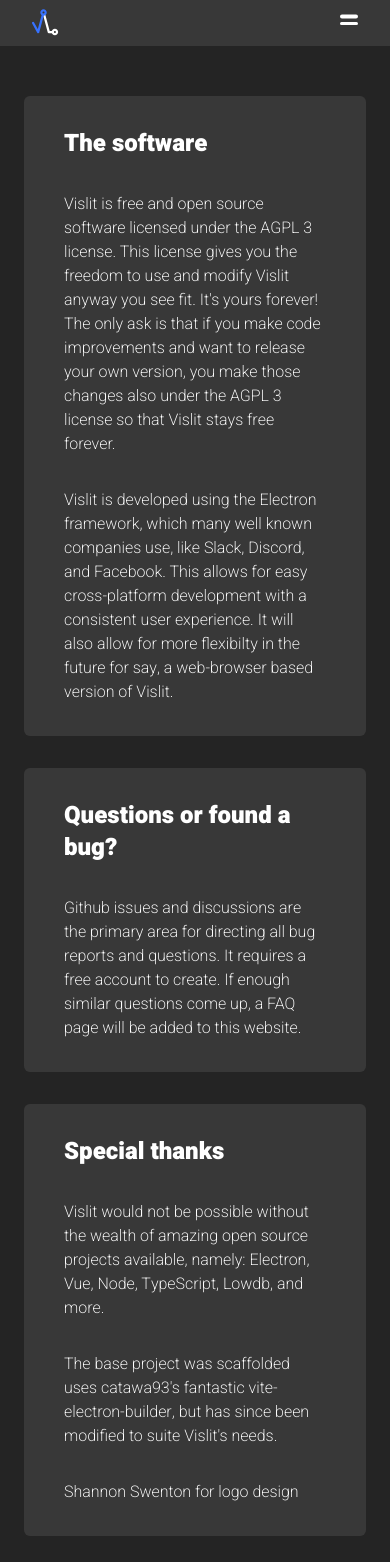
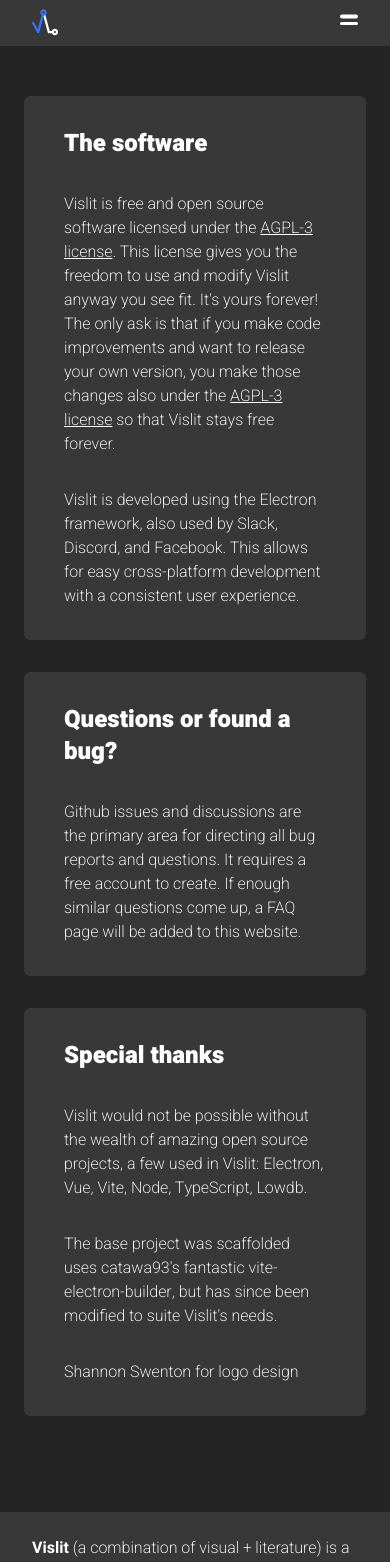
Before and after one commit to ste163/vislit-website-next, a Next.js app: page /about in a window 390 px wide. Shown: the top 1562 px of the page. Built offline with nearby package versions, Linux system fonts and the light colour scheme.

Commit message:
content and responsive fixes

```diff
--- a/components/IconCheckmark.tsx
+++ b/components/IconCheckmark.tsx
@@ -1,7 +1,12 @@
 import React from "react";
 
 const IconCheckmark = () => (
-  <svg width="24.1" height="19.7" viewBox="0 0 6.3765 5.2123">
+  <svg
+    aria-hidden="true"
+    width="24.1"
+    height="19.7"
+    viewBox="0 0 6.3765 5.2123"
+  >
     <path
       fill="white"
       d="m5.7435 0.012548c-0.14091 8e-3 -0.28033 0.06517-0.38847 0.17298l-3.5903 3.5903-0.74573-0.74566c-0.23056-0.23054-0.60227-0.23054-0.83285 0-0.23062 0.23058-0.23062 0.60225 0 0.83285l1.1404 1.1404c7e-3 0.0073 0.0147 0.01432 0.0219 0.02172 8e-3 0.0074 0.0147 0.01177 0.0219 0.01932 0.0822 0.07457 0.17947 0.12206 0.28137 0.1419 0 1.75e-4 0-2.51e-4 8e-3 0 0.0171 0 0.0334 0.0074 0.0513 0.0074 0.0374 0.0081 0.0761 0.0081 0.11324 0 0.0195 0 0.0374-0.0074 0.0559-0.0074 0.10185-0.01939 0.19916-0.06763 0.28127-0.1419 8e-3 -0.0081 0.0147-0.01184 0.0216-0.01932l4.0073-4.0061c0.23065-0.23059 0.23065-0.60228 0-0.83287-0.12225-0.12243-0.28466-0.1807-0.4444-0.17294z"
--- a/pages/about/index.tsx
+++ b/pages/about/index.tsx
@@ -8,21 +8,32 @@
     </Head>
 
     <div className="flex flex-col items-center">
+      <div className="max-w-2xl">
         <Card header="The software">
           <p className="mb-8">
-          Vislit is free and open source software licensed under the AGPL 3
-          license. This license gives you the freedom to use and modify Vislit
-          anyway you see fit. It's yours forever! The only ask is that if you
-          make code improvements and want to release your own version, you make
-          those changes also under the AGPL 3 license so that Vislit stays free
-          forever.
+            Vislit is free and open source software licensed under the{" "}
+            <a
+              className="underline"
+              href="https://www.gnu.org/licenses/agpl-3.0.en.html"
+            >
+              AGPL-3 license
+            </a>
+            . This license gives you the freedom to use and modify Vislit anyway
+            you see fit. It's yours forever! The only ask is that if you make
+            code improvements and want to release your own version, you make
+            those changes also under the{" "}
+            <a
+              className="underline"
+              href="https://www.gnu.org/licenses/agpl-3.0.en.html"
+            >
+              AGPL-3 license
+            </a>{" "}
+            so that Vislit stays free forever.
           </p>
           <p>
-          Vislit is developed using the Electron framework, which many well
-          known companies use, like Slack, Discord, and Facebook. This allows
-          for easy cross-platform development with a consistent user experience.
-          It will also allow for more flexibilty in the future for say, a
-          web-browser based version of Vislit.
+            Vislit is developed using the Electron framework, also used by
+            Slack, Discord, and Facebook. This allows for easy cross-platform
+            development with a consistent user experience.
           </p>
         </Card>
 
@@ -37,9 +48,9 @@
 
         <Card header="Special thanks">
           <p>
-          Vislit would not be possible without the wealth of amazing open source
-          projects available, namely: Electron, Vue, Node, TypeScript, Lowdb,
-          and more.
+            Vislit would not be possible without the wealth of amazing open
+            source projects, a few used in Vislit: Electron, Vue, Vite, Node,
+            TypeScript, Lowdb.
           </p>
           <p className="my-8">
             The base project was scaffolded uses catawa93's fantastic
@@ -49,6 +60,7 @@
           <p>Shannon Swenton for logo design</p>
         </Card>
       </div>
+    </div>
   </>
 );
 
--- a/pages/download/index.tsx
+++ b/pages/download/index.tsx
@@ -7,6 +7,7 @@
       <title>Download | Vislit </title>
     </Head>
     <div className="flex flex-col items-center">
+      <div className="max-w-2xl">
         <Card header="Download">
           <p>
             Vislit is currently in development, but will be available soon. See
@@ -14,6 +15,7 @@
           </p>
         </Card>
       </div>
+    </div>
   </>
 );
 
--- a/pages/features/index.tsx
+++ b/pages/features/index.tsx
@@ -12,12 +12,12 @@
     </Head>
 
     <div className="flex flex-col items-center">
-      <div className="flex flex-col w-4/5 mb-4 md:mb-10 xl:flex-row xl:w-3/4">
-        <div className="hidden lg:block lg:scale-75 xl:scale-100">
+      <div className="flex flex-col mb-4 md:mb-10 xl:flex-row">
+        <div className="hidden xl:block">
           <GraphicFeature />
         </div>
 
-        <div className="w-11/12 xl:w-1/2 ml-12">
+        <div className="w-11/12 xl:w-1/2 ml-0 xl:ml-12 max-w-2xl">
           <h1 className="mb-4">Only the essentials</h1>
           <p className="mb-4">
             Many creative writing tools are extremely niche, adding yet another
@@ -159,7 +159,7 @@
       </CardFeature>
 
       <Card className={"mb-12 flex flex-col lg:flex-row"}>
-        <div className="max-w-sm mr-0 lg:mr-8">
+        <div className="max-w-sm mr-0 lg:mr-4">
           <h2>Roadmap</h2>
           <p>
             After version 1.0 release, roadmap could readjust based on user
@@ -192,7 +192,7 @@
 
         <ul className="mt-8 lg:mt-0 min-w-max">
           <li className="timeline-bullet flex items-center relative">
-            <h3 className="w-48 text-right">2021</h3>
+            <h3 className="w-36 text-right">2021</h3>
             <div className="bg-primary border-4 border-primary rounded-full w-8 h-8 mx-4 flex place-content-center">
               <div className="pt-[3px] pl-[1px] scale-75">
                 <IconCheckmark />
@@ -202,31 +202,31 @@
           </li>
 
           <li className="timeline-bullet flex items-center relative">
-            <h3 className="w-48 text-right">mid-2022</h3>
+            <h3 className="w-36 text-right">mid-2022</h3>
             <div className="border-4 border-primary rounded-full w-8 h-8 mx-4 flex place-content-center"></div>
             <div>Implement final designs</div>
           </li>
 
           <li className="timeline-bullet flex items-center relative">
-            <h3 className="w-48 text-right">late-2022</h3>
+            <h3 className="w-36 text-right">late-2022</h3>
             <div className="border-4 border-primary rounded-full w-8 h-8 mx-4 flex place-content-center"></div>
             <div>Test release(s)</div>
           </li>
 
           <li className="timeline-bullet flex items-center relative">
-            <h3 className="w-48 text-right">late-2022/early-2023</h3>
+            <h3 className="w-36 text-right">early-2023</h3>
             <div className="border-4 border-primary rounded-full w-8 h-8 mx-4 flex place-content-center"></div>
             <div>1.0 release</div>
           </li>
 
           <li className="timeline-bullet flex items-center relative">
-            <h3 className="w-48 text-right">2023+</h3>
+            <h3 className="w-36 text-right">2023+</h3>
             <div className="border-4 border-primary rounded-full w-8 h-8 mx-4 flex place-content-center"></div>
             <div>Thesaurus integration</div>
           </li>
 
           <li className="timeline-bullet flex items-center relative">
-            <div className="w-48 text-right"></div>
+            <div className="w-36 text-right"></div>
             <div className="border-4 border-primary rounded-full w-8 h-8 mx-4 flex place-content-center"></div>
             <div>Note-canvas, project stages</div>
           </li>
@@ -242,7 +242,7 @@
             <div className="bg-black flex flex-col items-center px-4 py-2 rounded-md cursor-pointer">
               <span className="text-2xl font-bold">Download</span>
               <div className="bg-primary font-black text-3xl my-2 px-3 py-1 rounded-sm">
-                v1.0
+                TBD
               </div>
               <span>Linux, Mac, Windows</span>
             </div>
--- a/pages/index.tsx
+++ b/pages/index.tsx
@@ -34,7 +34,7 @@
     altText: "List of writing projects and a project summary card",
     heading: "Clean project management",
     text: `View summary and list information on all of your projects,
-      organized by currently in progress, completed, and archived`,
+      organized by in-progress, completed, and archived`,
   },
   {
     imageSrc: "/images/home/progress.webp",
@@ -52,8 +52,8 @@
         <title>Vislit</title>
       </Head>
 
-      <section className="flex flex-col self-center w-11/12 md:w-9/12 xl:flex-row">
-        <div className="mr-0 xl:mr-12 w-full xl:w-1/3 self-center mb-8 xl:mb-0">
+      <section className="flex flex-col lg:flex-row self-center w-full 2xl:w-10/12">
+        <div className="mr-0 lg:mr-12 w-full lg:w-2/3 self-center mb-8 xl:mb-0">
           <LogoTitle />
           <h2 className="mt-12 mb-6">the app for writers</h2>
           <p className="text-lg max-w-lg mb-6">
@@ -63,7 +63,7 @@
           </p>
 
           <div className="card flex flex-col md:flex-row px-5 py-5 items-center max-w-2xl">
-            <p className="max-w-2xl md:w-1/2 mr-0 md:mr-4 ">
+            <p className="max-w-md md:w-1/2 mb-4 md:mb-0 mr-0 md:mr-4">
               Vislit is free and open source software made by a creative writer.
               Quality writing software should be available to anyone who wants
               to finish that first novel or tenth.
@@ -74,7 +74,7 @@
                 <div className="bg-black flex flex-col items-center px-4 py-2 rounded-md cursor-pointer">
                   <span className="text-2xl font-bold">Download</span>
                   <div className="bg-primary font-black text-3xl my-2 px-3 py-1 rounded-sm">
-                    v1.0
+                    TBD
                   </div>
                   <span>Linux, Mac, Windows</span>
                 </div>
@@ -88,12 +88,12 @@
           </div>
         </div>
 
-        <div className="relative w-full xl:w-2/3 h-[300px] xl:h-[520px] place-self-center">
+        <div className="relative place-self-center w-full h-[300px] lg:h-[520px]">
           <Image
             src={"/images/home/hero.webp"}
             layout="fill"
             objectFit="contain"
-            alt={"test"}
+            alt={"Vislit's summary page with note editor open"}
           />
         </div>
       </section>
@@ -128,11 +128,11 @@
 
           <div
             aria-hidden="true"
-            className="hidden md:block w-2 bg-black rounded-full mx-8"
+            className="hidden md:block w-1 bg-black rounded-full mx-8"
           />
           <div
             aria-hidden="true"
-            className="block md:hidden w-10/12 bg-black rounded-full mx-8 my-8 h-2"
+            className="block md:hidden w-full bg-black rounded-full my-8 h-1"
           />
 
           <div className="flex flex-col justify-between">
--- a/styles/globals.css
+++ b/styles/globals.css
@@ -50,7 +50,7 @@
   content: "";
   position: absolute;
   top: 1.8em;
-  left: 13.85em;
+  left: 10.85em;
   width: 0.3em;
   height: 1.4em;
   background: #3772ff;
```
Lines whose indentation alone changed are shown as unchanged.
